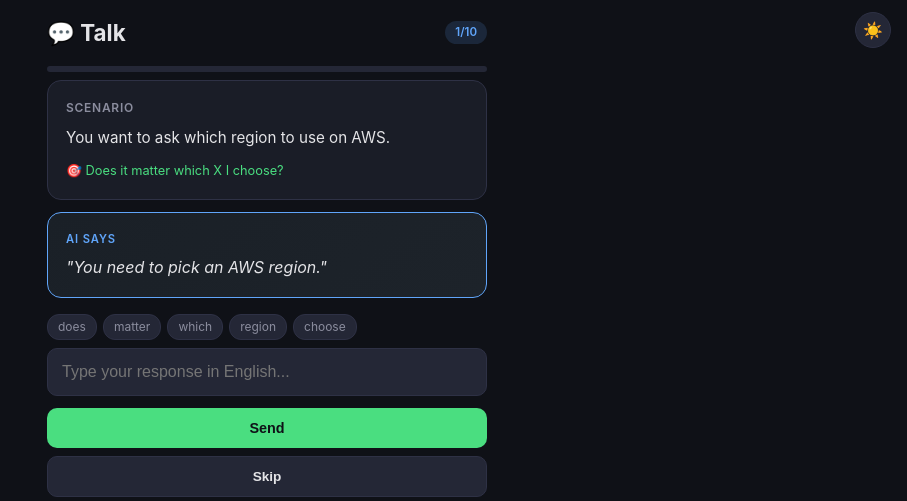
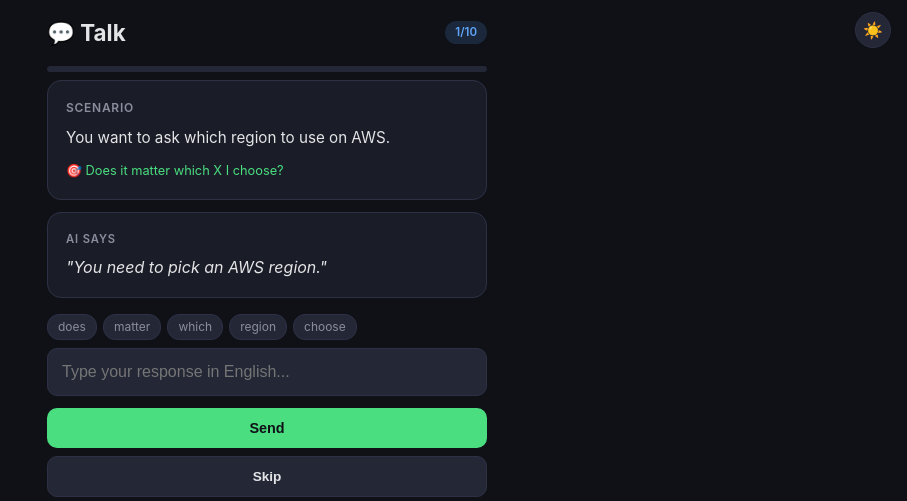
Before and after one commit to tsaol/languages, a Flask app: page /talk in a window 1280 px wide. Shown: the top 501 px of the page, without its empty margins (373-1280 px from the left). Run offline with Flask 3, Linux system fonts and the light colour scheme; the visitor is signed in with stand-in values (Sample User, id 1); data comes from the database, SQL or seed files in the repository; data that the repository does not hold is empty.

Commit message:
remove blue border from AI Says card

```diff
--- a/web/templates/daily.html
+++ b/web/templates/daily.html
@@ -127,8 +127,8 @@
         <div id="talkContext" style="font-size:0.95rem; margin-bottom:10px;"></div>
         <div style="font-size:0.8rem; color:var(--accent);" id="talkPattern"></div>
     </div>
-    <div class="card" style="margin-bottom:14px; border-color:var(--blue);">
-        <div style="font-size:0.7rem; color:var(--blue); font-weight:600; text-transform:uppercase; letter-spacing:0.08em; margin-bottom:6px;">AI says</div>
+    <div class="card" style="margin-bottom:14px;">
+        <div style="font-size:0.7rem; color:var(--text-dim); font-weight:600; text-transform:uppercase; letter-spacing:0.08em; margin-bottom:6px;">AI says</div>
         <div id="talkAiSays" style="font-size:1rem; font-style:italic;"></div>
     </div>
     <div style="margin-bottom:12px;">
--- a/web/templates/talk.html
+++ b/web/templates/talk.html
@@ -31,8 +31,8 @@
         <div style="font-size:0.8rem; color:var(--accent);" id="scenePattern"></div>
     </div>
 
-    <div class="card" style="margin-bottom:16px; border-color: var(--blue); background: linear-gradient(145deg, #1a2027 0%, #1d232a 100%);">
-        <div style="font-size:0.7rem; color:var(--blue); font-weight:600; text-transform:uppercase; letter-spacing:0.08em; margin-bottom:8px;">AI says</div>
+    <div class="card" style="margin-bottom:16px;">
+        <div style="font-size:0.7rem; color:var(--text-dim); font-weight:600; text-transform:uppercase; letter-spacing:0.08em; margin-bottom:8px;">AI says</div>
         <div id="aiSays" style="font-size:1rem; font-style:italic;"></div>
     </div>
 
```
